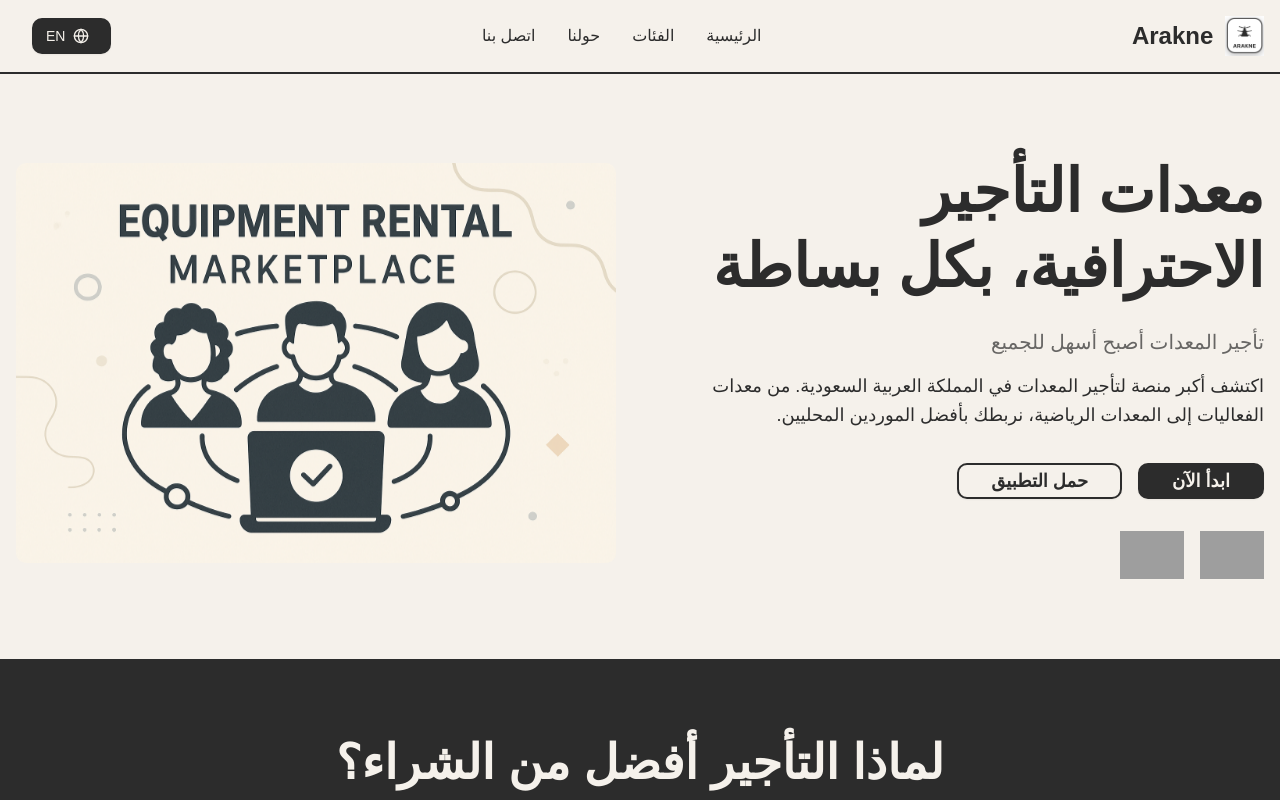
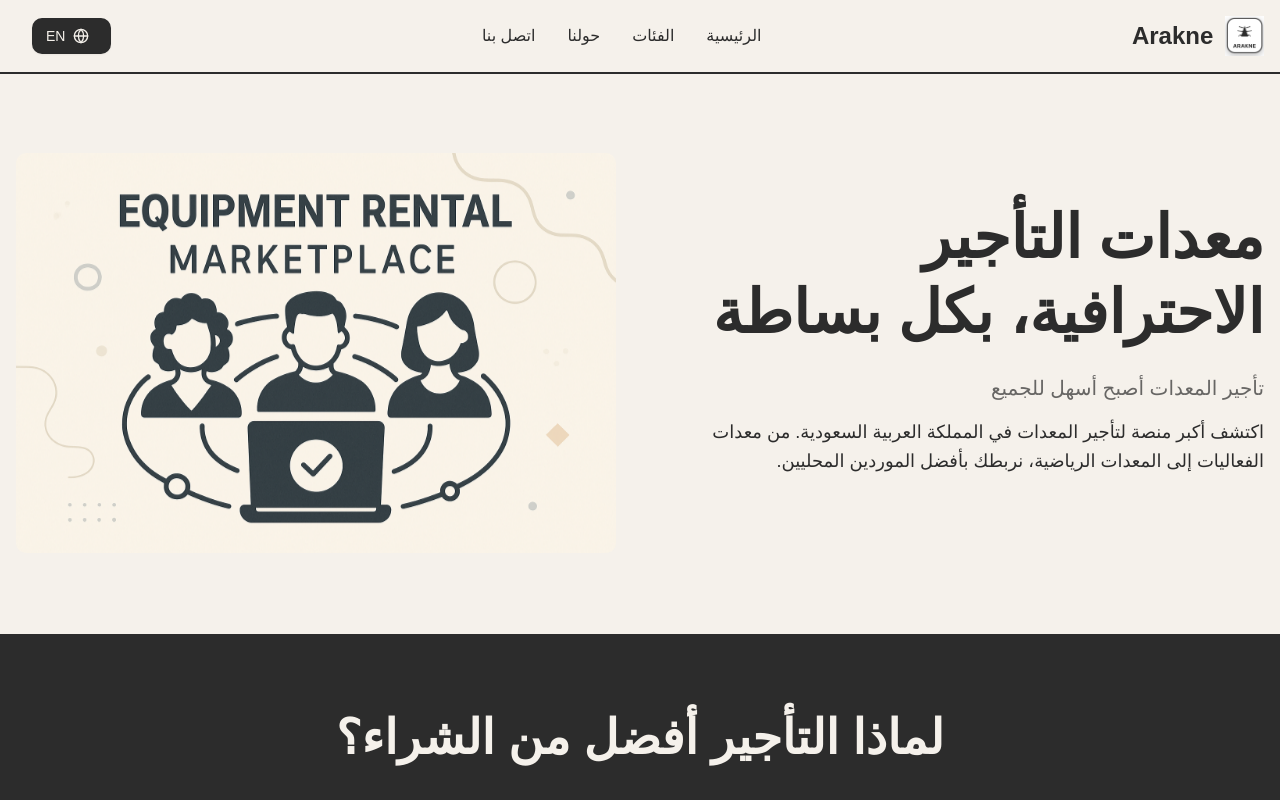
Before and after one commit to Arakne-Tec/Website, a React (Vite) app: page / in a window 1280 px wide. Shown: the top 800 px of the page. Built offline with nearby package versions, Linux system fonts and the light colour scheme; grey boxes are pictures that could not be loaded.

Commit message:
refactor: remove commented out UI components for cleaner code

```diff
--- a/src/App.jsx
+++ b/src/App.jsx
@@ -422,17 +422,17 @@ function App() {
                 {currentContent.hero.description}
               </p>
 
-              <div className="flex flex-col sm:flex-row gap-4 mb-8">
+              {/* <div className="flex flex-col sm:flex-row gap-4 mb-8">
                 <Button className="btn-primary px-8 py-3 text-lg font-semibold rounded-lg">
                   {currentContent.hero.cta}
                 </Button>
                 <Button className="btn-secondary px-8 py-3 text-lg font-semibold rounded-lg">
                   {currentContent.hero.downloadApp}
                 </Button>
-              </div>
+              </div> */}
 
               {/* App Store Links */}
-              <div className="flex flex-col sm:flex-row gap-4">
+              {/* <div className="flex flex-col sm:flex-row gap-4">
                 <a href="https://apps.apple.com/app/arakne" target="_blank" rel="noopener noreferrer">
                   <img
                     src="https://developer.apple.com/assets/elements/badges/download-on-the-app-store.svg"
@@ -447,7 +447,7 @@ function App() {
                     className="h-12 hover-scale"
                   />
                 </a>
-              </div>
+              </div> */}
             </div>
 
             <div className="animate-fadeInUp animate-delay-200">
@@ -641,7 +641,7 @@ function App() {
       </section>
 
       {/* Testimonials Section */}
-      <section className="py-20">
+      {/* <section className="py-20">
         <div className="container mx-auto px-4">
           <h2 className="text-3xl lg:text-5xl font-bold text-center mb-16 animate-fadeInUp">
             {currentContent.testimonials.title}
@@ -672,7 +672,7 @@ function App() {
             ))}
           </div>
         </div>
-      </section>
+      </section> */}
 
       {/* Final CTA Section */}
       <section className="py-20" style={{ backgroundColor: '#2c2c2c', color: '#f5f1eb' }}>
@@ -685,14 +685,14 @@ function App() {
               {currentContent.cta.description}
             </p>
 
-            <div className="flex flex-col sm:flex-row gap-4 justify-center mb-8">
+            {/* <div className="flex flex-col sm:flex-row gap-4 justify-center mb-8">
               <Button className="btn-primary px-8 py-3 text-lg font-semibold rounded-lg">
                 {currentContent.cta.button}
               </Button>
-            </div>
+            </div> */}
 
             {/* App Store Links */}
-            <div className="flex flex-col sm:flex-row gap-4 justify-center mb-8">
+            {/* <div className="flex flex-col sm:flex-row gap-4 justify-center mb-8">
               <a href="https://apps.apple.com/app/arakne" target="_blank" rel="noopener noreferrer">
                 <img
                   src="https://developer.apple.com/assets/elements/badges/download-on-the-app-store.svg"
@@ -707,10 +707,10 @@ function App() {
                   className="h-12 hover-scale"
                 />
               </a>
-            </div>
+            </div> */}
 
-            <p className="text-lg opacity-70">{currentContent.cta.email}</p>
-            <div className="flex flex-col sm:flex-row gap-4 justify-center mt-4">
+            {/* <p className="text-lg opacity-70">{currentContent.cta.email}</p> */}
+            {/* <div className="flex flex-col sm:flex-row gap-4 justify-center mt-4">
               <input
                 type="email"
                 placeholder={isArabic ? "أدخل بريدك الإلكتروني" : "Enter your email"}
@@ -720,7 +720,7 @@ function App() {
               <Button className="btn-secondary px-6 py-3 rounded-lg">
                 {isArabic ? 'اشترك' : 'Subscribe'}
               </Button>
-            </div>
+            </div> */}
           </div>
         </div>
       </section>
```
